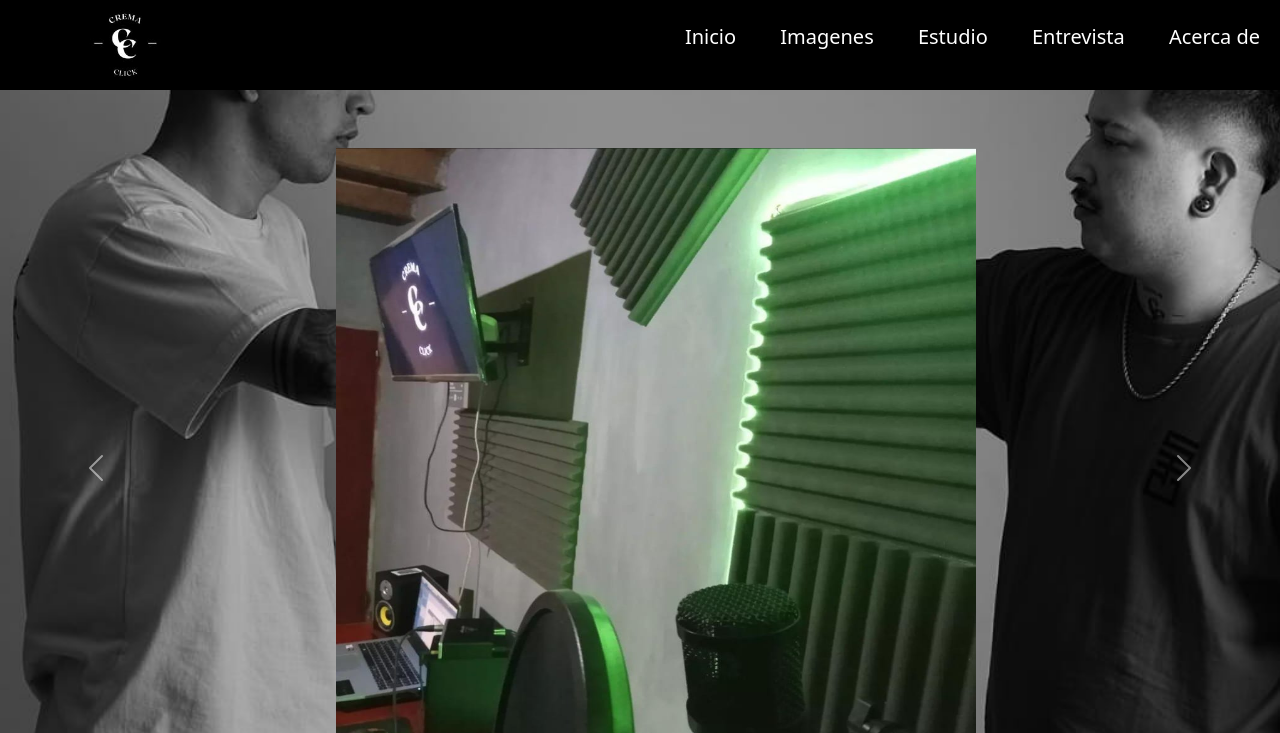
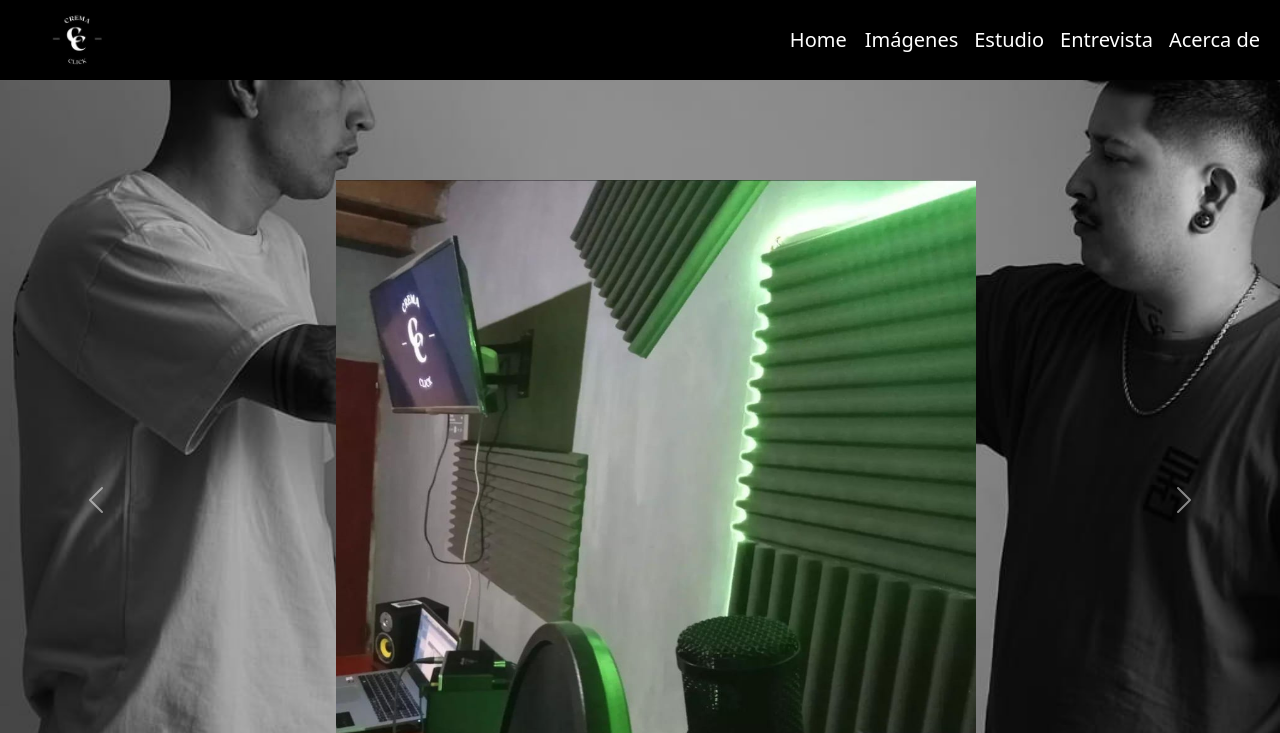
Before and after one commit to Zhendoblec/Crema-Click-sitio-oficial-, a website: page Pages/Estudio.html in a window 1280 px wide. Shown: the top 733 px of the page. Drawn offline with nearby package versions, Linux system fonts and the light colour scheme.

Commit message:
versionhoy

```diff
--- a/Pages/Estudio.html
+++ b/Pages/Estudio.html
@@ -3,7 +3,7 @@
     <head>
         <meta charset="UTF-8">
         <meta name="viewport" content="width=device-width, initial-scale=1.0">
-        <title>Contacto</title>
+        <title>Crema Click sitio oficial</title>
         <!----link a font awesome------>
 
         <link rel="stylesheet" href="path/to/font-awesome/css/font-awesome.min.css">
@@ -14,28 +14,35 @@
         <link rel="stylesheet" href="../css/style.css">
            </head>
     <body>
-        <header id="header">
-
-            <div class="logo">
-                <img src="../images/logoreal.jpg" alt="">
-    </div>
-                   <nav id="navBar">
-
-                        <ul>
-                            <li><a href="../index.html">Inicio</a>
-                                <a href="../Pages/Imagenes.html">Imagenes</a>
-                                <a href="#">Estudio</a>
-                                <a href="../Pages/Entrevista.html">Entrevista</a>
-                                <a href="../Pages/Acerca de.html">Acerca de</a></li>
-                        </ul>
-                   </nav>
-            </header>
-
+      <nav class="navbar navbar-expand-lg w-100 position-sticky top-0 z-3">
+        <div class="container-fluid">
+          <a class="navbar-brand" href="../index.html"><img src="../images/logoreal.jpg" alt="logo"></a>
+          <button class="navbar-toggler" type="button" data-bs-toggle="collapse" data-bs-target="#navbarNav" aria-controls="navbarNav" aria-expanded="false" aria-label="Toggle navigation">
+            <span class="navbar-toggler-icon"></span>
+          </button>
+          <div class="collapse navbar-collapse w-100 justify-content-end" id="navbarNav">
+            <ul class="navbar-nav">
+              <li class="nav-item">
+                <a class="nav-link active" aria-current="page" href="../index.html">Home</a>
+              </li>
+              <li class="nav-item">
+                <a class="nav-link" href="./imagenes.html">Imágenes</a>
+              </li>
+              <li class="nav-item">
+                <a class="nav-link" href="./estudio.html">Estudio</a>
+              </li>
+              <li class="nav-item">
+                <a class="nav-link" href="../pages/entrevista.html">Entrevista</a>
+              </li>
+              <li class="nav-item">
+                <a class="nav-link" href="../Pages/acerca de.html">Acerca de</a>
+              </li>
+            </ul>
+          </div>
+        </div>
+      </nav>
         <main>
-            <section>
-                <h1>Contactos</h1>
-            </section>
-            <div id="carouselExampleCaptions" class="carousel slide">
+          <div id="carouselExampleCaptions" class="carousel slide">
                 <div class="carousel-indicators">
                   <button type="button" data-bs-target="#carouselExampleCaptions" data-bs-slide-to="0" class="active" aria-current="true" aria-label="Slide 1"></button>
                   <button type="button" data-bs-target="#carouselExampleCaptions" data-bs-slide-to="1" aria-label="Slide 2"></button>
--- a/sass/style.scss
+++ b/sass/style.scss
@@ -6,54 +6,7 @@
  }
  /*Header*/
 
- #header {
-     justify-content: space-between;
-     background-color: rgb(0, 0, 0);
-     position: fixed;
-     width: 100%;
-     height: 90px;
-     z-index: 100;
-     display: flex;
 
- }
-
-
-
-     .logo {
-         display: flex;
-     align-items: center ; }
-
-         .logo img {
- height: 90px;
- margin-left: 80px;
- border-radius: 70px;
-         }
-
-
-
- #header nav ul li a {
-             justify-content: center center;
-             font-size: 20px;
-             text-align: right;
-            text-decoration: none;
-             color: rgb(255, 255, 255);
-             padding: 20px;
-                         }
-
- #navBar {
-     height: 70px;
-     display: flex;
-    justify-content: space-around;
-    text-align: center;
-    align-items: center;
- }
-
- #navBar ul {
-
-     list-style-type: none;
-     justify-content: center center;
-     margin-top: 20px;
- }
 
 
  /*-----------Main----------------*/
```
Also changed, not shown: Pages/Acerca de.html (+28 -17 lines), Pages/Entrevista.html (+28 -17 lines), Pages/Imagenes.html (+28 -20 lines), index.html (+11 -10 lines), css/style.css.
